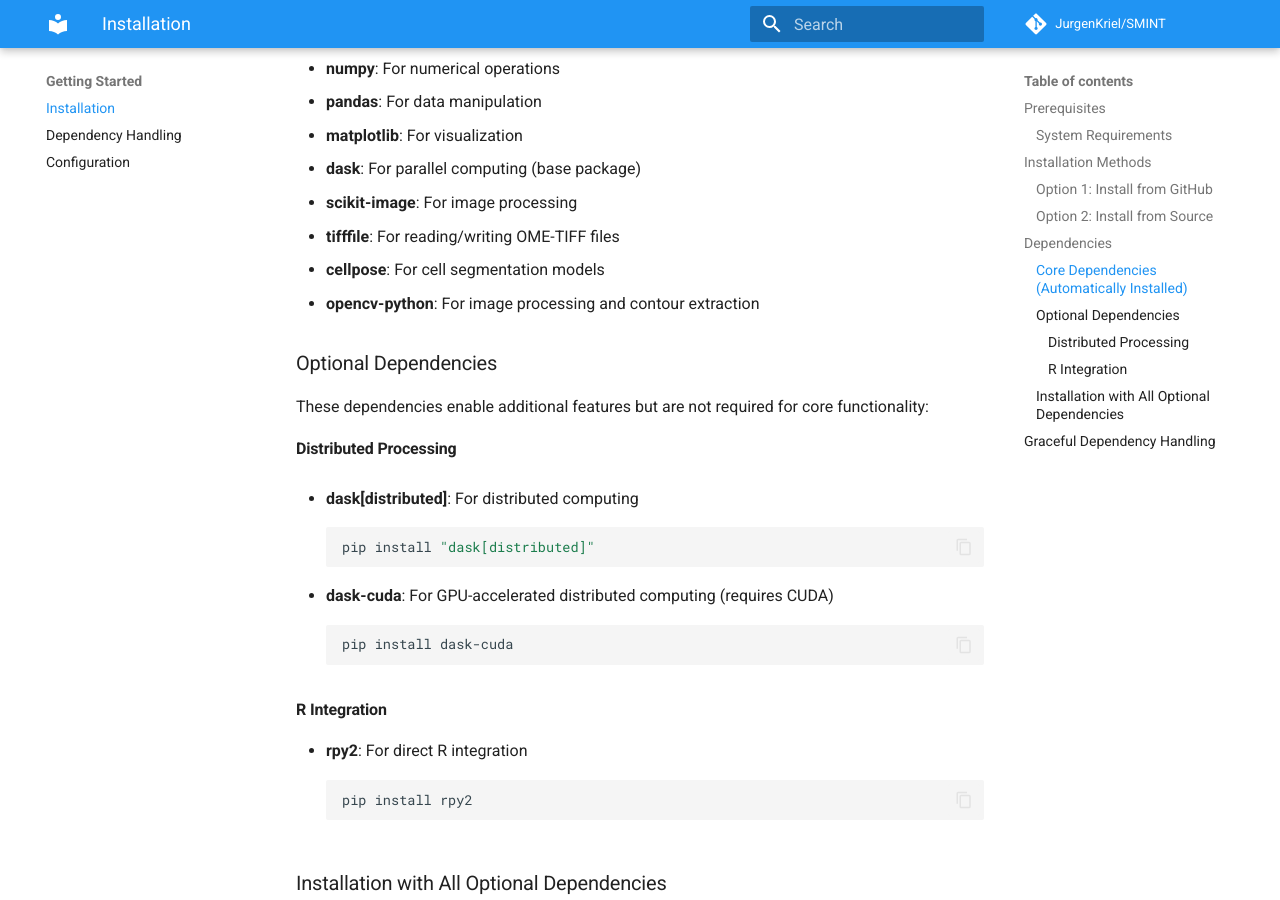
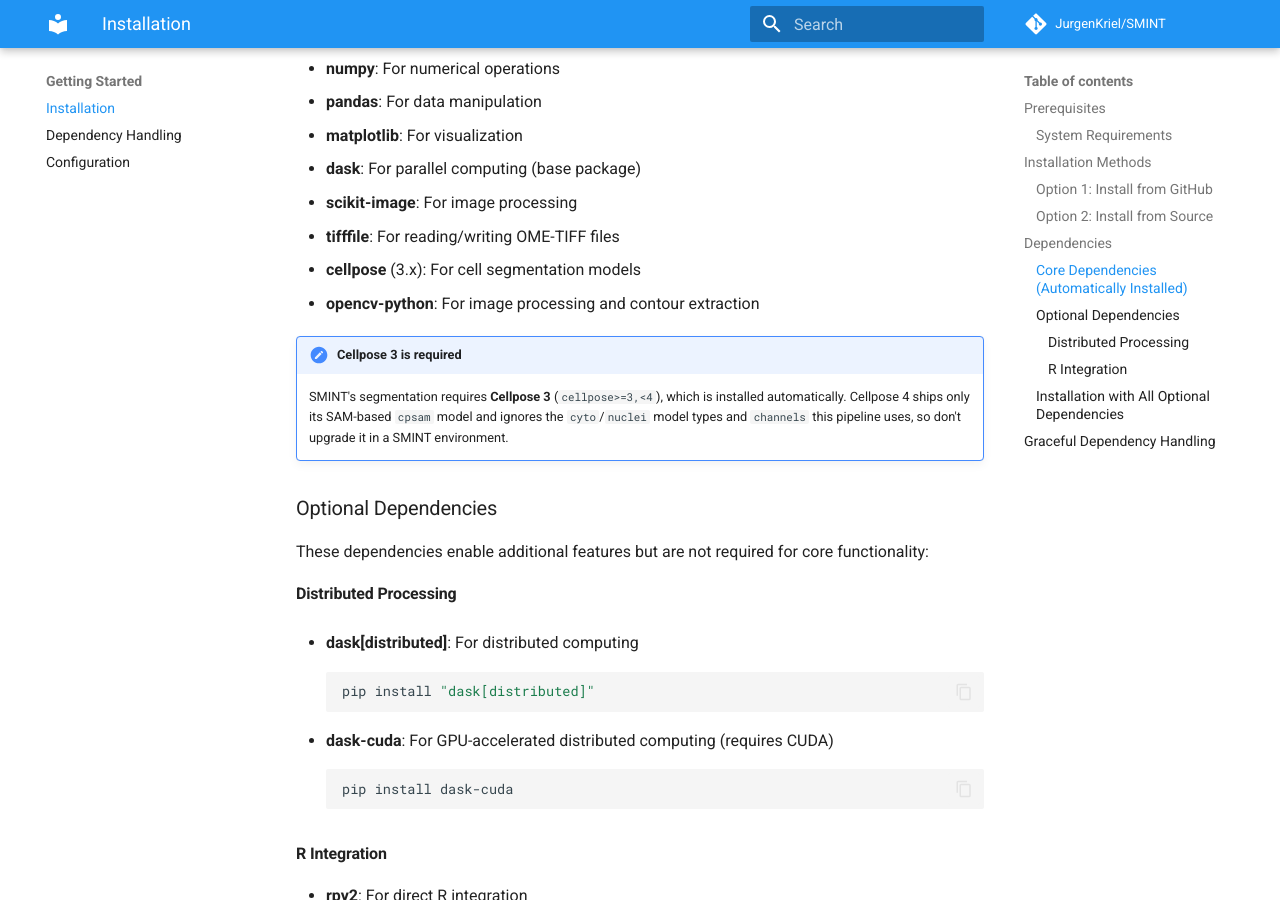
Before and after one commit to JurgenKriel/SMINT, an MkDocs documentation site: the page built from docs/installation.md, in a window 1280 px wide and 900 px high, scrolled down 1347 px. Built offline with MkDocs 1.6.1 and Material for MkDocs 9.7.7, drawn with Linux system fonts in a browser that asks for light colours; comment, search, counter and statistics services are not loaded; the version menu is left out.

Commit message:
fix(segmentation): make process_large_image work with Cellpose 3
Both segmentation entry points called models.use_gpu(), which
cellpose.models does not provide in Cellpose 3 (it lives in
cellpose.core), so model loading always failed and process_large_image
returned {"error": ...} without segmenting anything.

- Call cellpose.core.use_gpu() in wsi_cell_segmentation and distributed_seg.
- Pin cellpose>=3,<4. Cellpose 4 ships only the SAM-based cpsam model
  and ignores model_type ("cyto"/"nuclei") and channels.
- Fix the 'cyan-' matplotlib format string that broke chunk visualizations.
- Log the LocalCluster worker count via len(cluster.workers); the
  n_workers attribute no longer exists.
- Docs/README: state the Cellpose 3 requirement; remove README examples
  for visualize_segmentation_results and run_spatialomics_analysis,
  which don't exist.

Verified with cellpose 3.0.9 on a synthetic 2-channel image: the
documented process_large_image example finds 64/64 cells and nuclei and
writes the visualization.

Co-Authored-By: Claude Opus 5.5 <noreply@anthropic.com>

```diff
--- a/docs/installation.md
+++ b/docs/installation.md
@@ -53,8 +53,14 @@ These dependencies are automatically installed when you install SMINT:
 - **dask**: For parallel computing (base package)
 - **scikit-image**: For image processing
 - **tifffile**: For reading/writing OME-TIFF files
-- **cellpose**: For cell segmentation models
+- **cellpose** (3.x): For cell segmentation models
 - **opencv-python**: For image processing and contour extraction
+
+!!! note "Cellpose 3 is required"
+    SMINT's segmentation requires **Cellpose 3** (`cellpose>=3,<4`), which is
+    installed automatically. Cellpose 4 ships only its SAM-based `cpsam` model and
+    ignores the `cyto`/`nuclei` model types and `channels` this pipeline uses, so
+    don't upgrade it in a SMINT environment.
 
 ### Optional Dependencies
 
--- a/pyproject.toml
+++ b/pyproject.toml
@@ -16,7 +16,7 @@ classifiers = [
     "Operating System :: OS Independent",
 ]
 dependencies = [
-    "cellpose",
+    "cellpose>=3,<4",  # 4.x drops the cyto/nuclei models this pipeline uses
     "dask>=2024.11.2",
     "email-validator>=2.2.0",
     "flask>=3.1.0",
@@ -47,7 +47,7 @@ smint = "smint.napari:napari.yaml"
 
 [project.optional-dependencies]
 r_integration = ["rpy2>=3.4.0"]
-segmentation = ["cellpose"]
+segmentation = ["cellpose>=3,<4"]
 visualization = ["matplotlib>=3.10.3"]
 gui = []
 docs = ["mkdocs", "mkdocs-material"]
```
Also changed, not shown: README.md (+5 -27 lines), docs/segmentation.md (+6 -0 lines), 2 other files.
